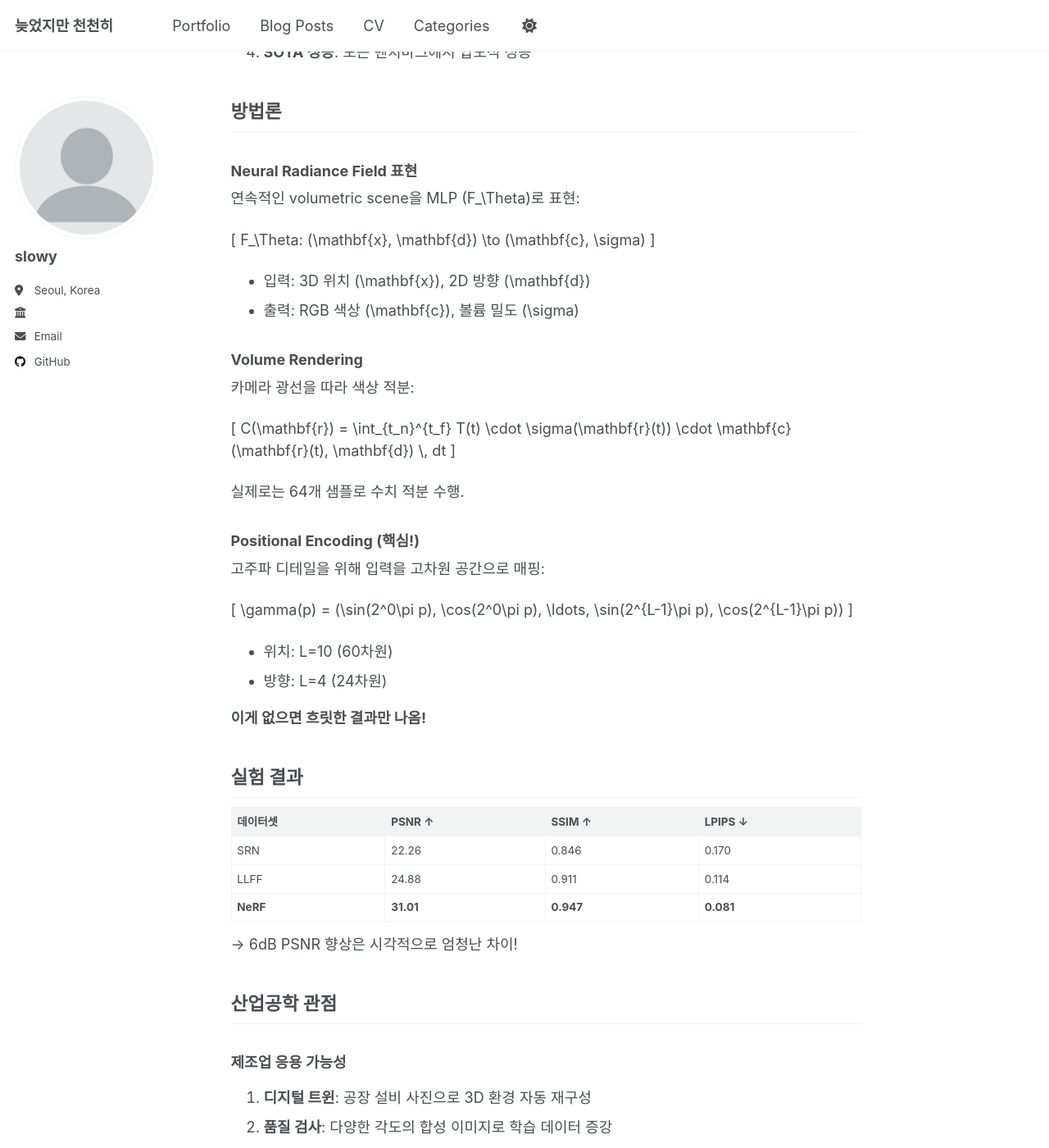
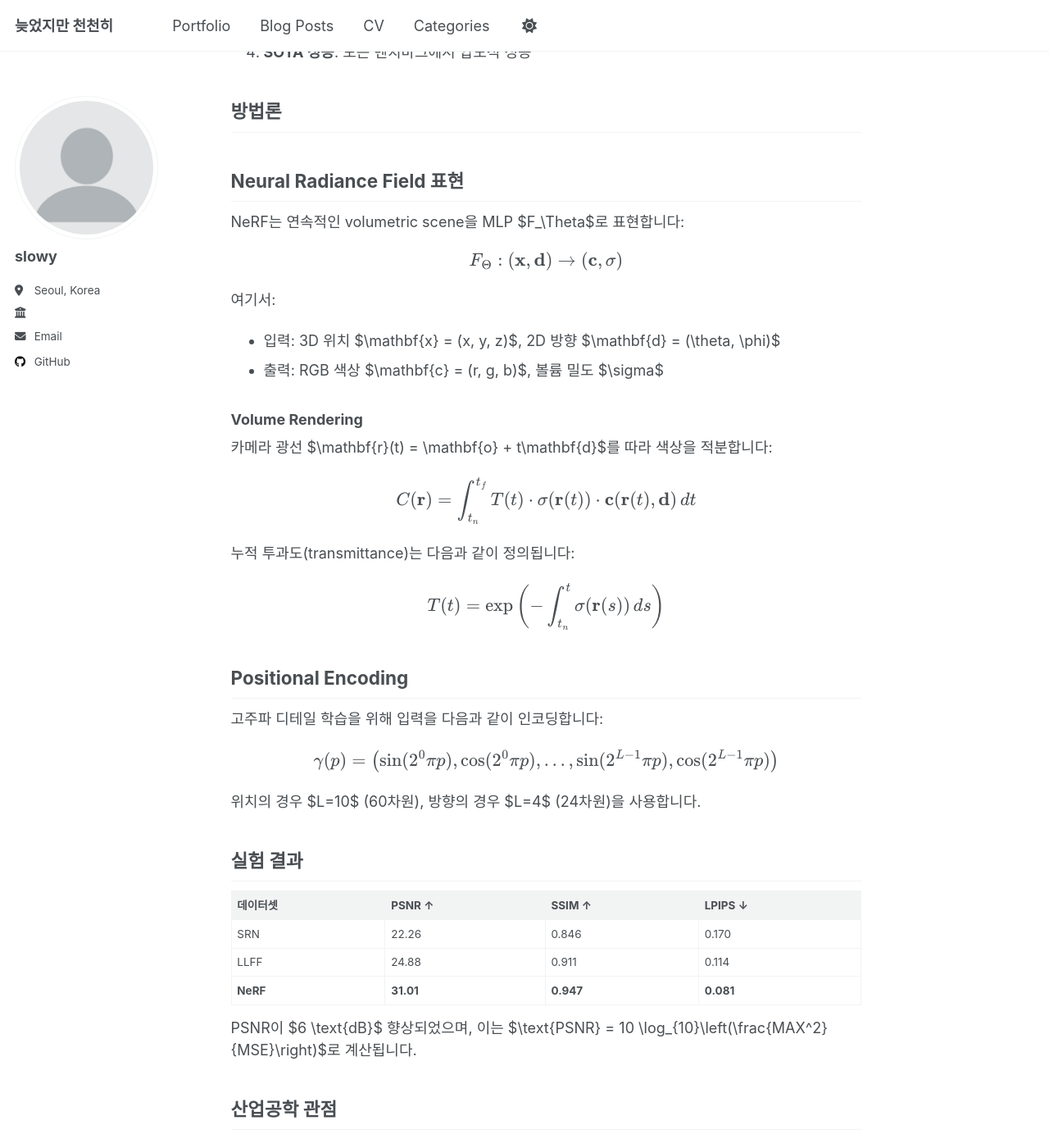
Before and after one commit to shinjhun8213/shinjhun8213.github.io, a Jekyll site: the page built from _posts/2025-10-25-nerf-paper-review.md, in a window 1280 px wide and 1400 px high, scrolled down 694 px. Shown: the whole window at 82% size. Built offline with Jekyll 4.4.1, drawn with Linux system fonts in a browser that asks for light colours; a script that is not in the unit is left out.

Commit message:
Update 2025-10-25-nerf-paper-review.md

```diff
--- a/_posts/2025-10-25-nerf-paper-review.md
+++ b/_posts/2025-10-25-nerf-paper-review.md
@@ -32,33 +32,42 @@ NeRF(Neural Radiance Fields)는 2020년 ECCV에서 발표된 3D vision 분야의
 
 ## 방법론
 
-### Neural Radiance Field 표현
+## Neural Radiance Field 표현
 
-연속적인 volumetric scene을 MLP \(F_\Theta\)로 표현:
+NeRF는 연속적인 volumetric scene을 MLP $F_\Theta$로 표현합니다:
 
-\[ F_\Theta: (\mathbf{x}, \mathbf{d}) \to (\mathbf{c}, \sigma) \]
+$$
+F_\Theta: (\mathbf{x}, \mathbf{d}) \to (\mathbf{c}, \sigma)
+$$
 
-- 입력: 3D 위치 \(\mathbf{x}\), 2D 방향 \(\mathbf{d}\)
-- 출력: RGB 색상 \(\mathbf{c}\), 볼륨 밀도 \(\sigma\)
+여기서:
+- 입력: 3D 위치 $\mathbf{x} = (x, y, z)$, 2D 방향 $\mathbf{d} = (\theta, \phi)$
+- 출력: RGB 색상 $\mathbf{c} = (r, g, b)$, 볼륨 밀도 $\sigma$
 
 ### Volume Rendering
 
-카메라 광선을 따라 색상 적분:
+카메라 광선 $\mathbf{r}(t) = \mathbf{o} + t\mathbf{d}$를 따라 색상을 적분합니다:
 
-\[ C(\mathbf{r}) = \int_{t_n}^{t_f} T(t) \cdot \sigma(\mathbf{r}(t)) \cdot \mathbf{c}(\mathbf{r}(t), \mathbf{d}) \, dt \]
+$$
+C(\mathbf{r}) = \int_{t_n}^{t_f} T(t) \cdot \sigma(\mathbf{r}(t)) \cdot \mathbf{c}(\mathbf{r}(t), \mathbf{d}) \, dt
+$$
 
-실제로는 64개 샘플로 수치 적분 수행.
+누적 투과도(transmittance)는 다음과 같이 정의됩니다:
 
-### Positional Encoding (핵심!)
+$$
+T(t) = \exp\left(-\int_{t_n}^{t} \sigma(\mathbf{r}(s)) \, ds\right)
+$$
 
-고주파 디테일을 위해 입력을 고차원 공간으로 매핑:
+## Positional Encoding
 
-\[ \gamma(p) = (\sin(2^0\pi p), \cos(2^0\pi p), \ldots, \sin(2^{L-1}\pi p), \cos(2^{L-1}\pi p)) \]
+고주파 디테일 학습을 위해 입력을 다음과 같이 인코딩합니다:
 
-- 위치: L=10 (60차원)
-- 방향: L=4 (24차원)
+$$
+\gamma(p) = \left(\sin(2^0\pi p), \cos(2^0\pi p), \ldots, \sin(2^{L-1}\pi p), \cos(2^{L-1}\pi p)\right)
+$$
 
-**이게 없으면 흐릿한 결과만 나옴!**
+위치의 경우 $L=10$ (60차원), 방향의 경우 $L=4$ (24차원)을 사용합니다.
+
 
 ## 실험 결과
 
@@ -68,7 +77,7 @@ NeRF(Neural Radiance Fields)는 2020년 ECCV에서 발표된 3D vision 분야의
 | LLFF | 24.88 | 0.911 | 0.114 |
 | **NeRF** | **31.01** | **0.947** | **0.081** |
 
-→ 6dB PSNR 향상은 시각적으로 엄청난 차이!
+PSNR이 $6 \text{dB}$ 향상되었으며, 이는 $\text{PSNR} = 10 \log_{10}\left(\frac{MAX^2}{MSE}\right)$로 계산됩니다.
 
 ## 산업공학 관점
 
```
